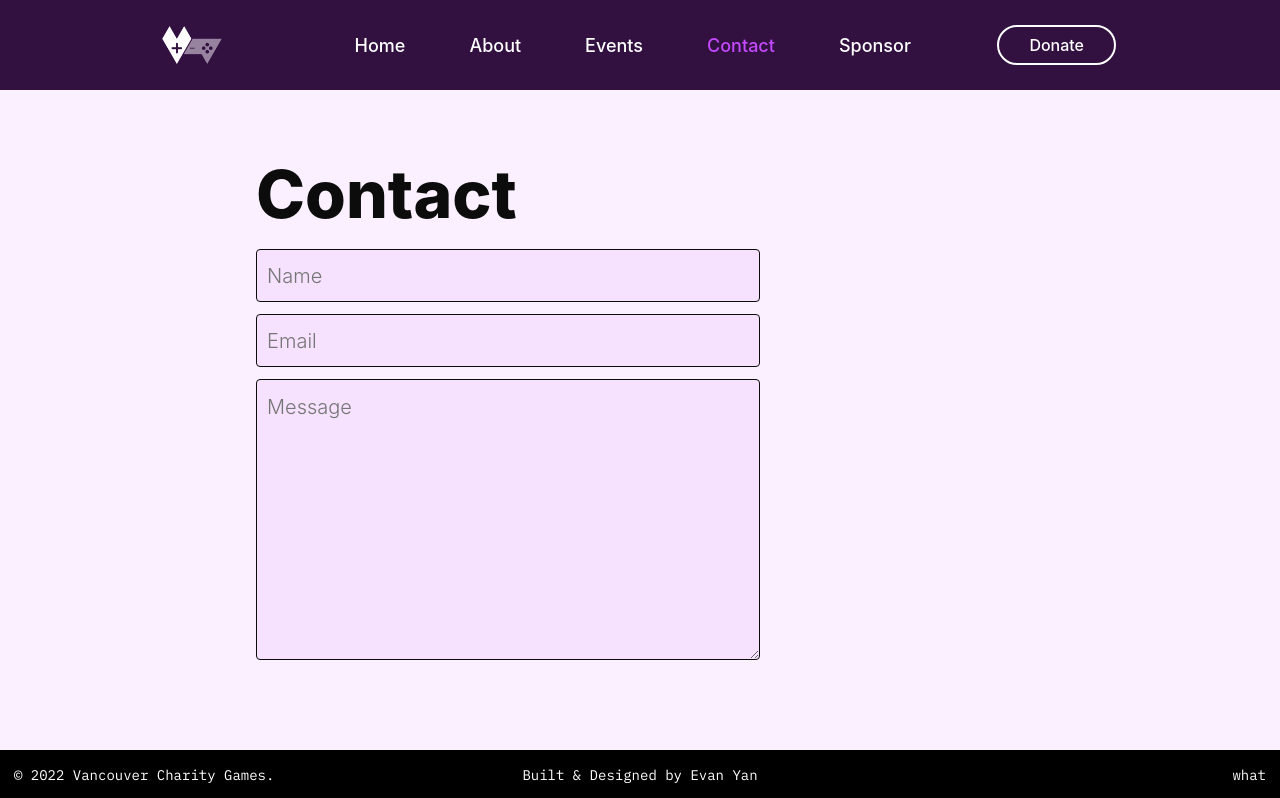
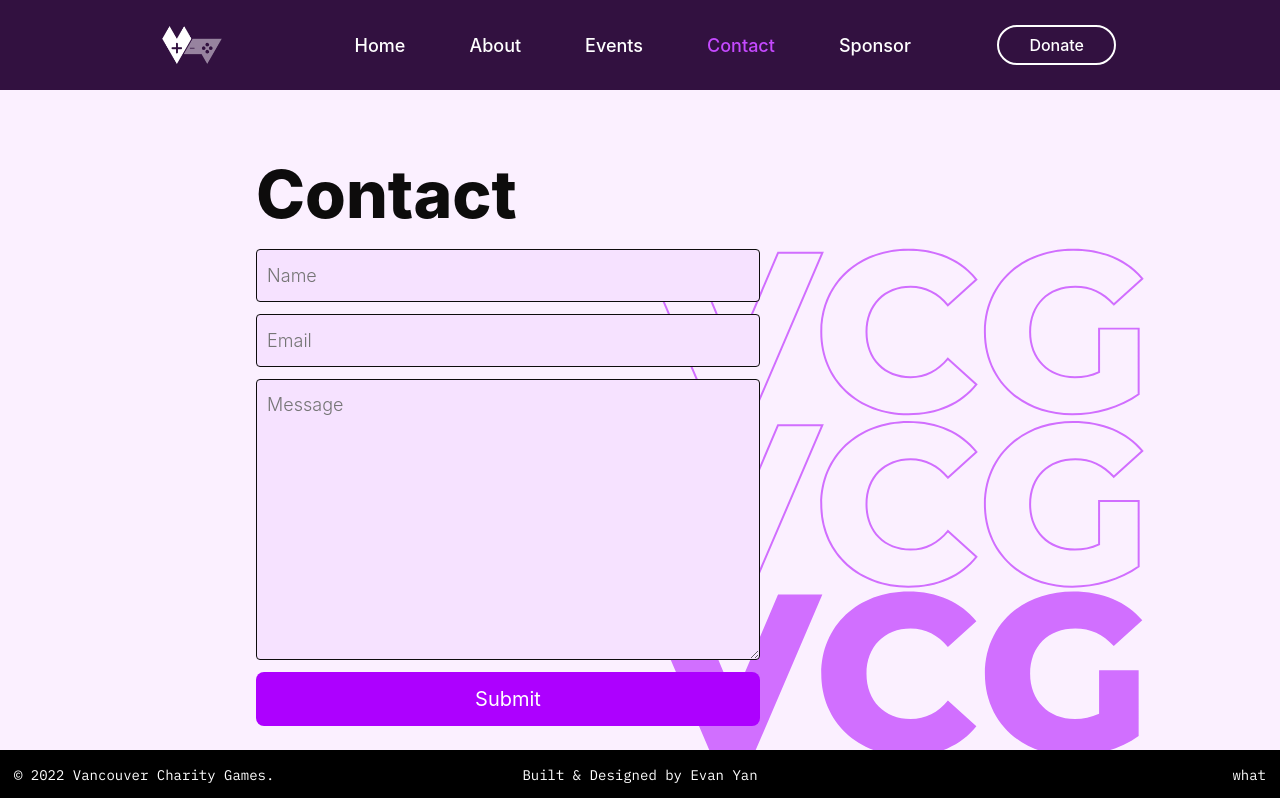
Before and after one commit to evanyans/vancouver-charity-games, a React (Create React App) app: page /contact in a window 1280 px wide. Shown: the top 798 px of the page. Built offline with nearby package versions, Linux system fonts and the light colour scheme.

Commit message:
contact page
lacks submit functionality

```diff
--- a/src/pages/Contact.tsx
+++ b/src/pages/Contact.tsx
@@ -1,5 +1,6 @@
 import React, { useState } from 'react'
 import styled from 'styled-components'
+import vcg from '../images/vcg.svg';
 
 const Contact = () => {
 
@@ -8,11 +9,13 @@ const Contact = () => {
       <Body>
         <Title>Contact</Title>
         <Form>
-          <input type="text" placeholder="Name"/>
-          <input type="email" placeholder="Email"/>
-          <textarea rows={6} id="message" placeholder="Message"></textarea>
+          <input type="text" placeholder="Name" required/>
+          <input type="email" placeholder="Email" required/>
+          <textarea rows={6} id="message" placeholder="Message" required></textarea>
+          <input type="submit" value="Submit" />
         </Form>
       </Body>
+      <img className="vcg" src={vcg} alt="vcg" />
     </Wrapper>
   )
 }
@@ -20,6 +23,35 @@ const Contact = () => {
 export default Contact
 
 export const Wrapper = styled.div`
+.vcg{
+  position:absolute;
+  width:510px;
+  top:192px;
+  right:10%;
+  z-index:-10;
+  @media only screen and (max-width: 600px) {
+  width:300px;
+ top:494px;
+ right:4%;
+}
+
+/* Small devices (portrait tablets and large phones, 600px and up) */
+@media only screen and (min-width: 600px) {
+}
+
+/* Medium devices (landscape tablets, 768px and up) */
+@media only screen and (min-width: 768px) {
+}
+
+/* Large devices (laptops/desktops, 992px and up) */
+@media only screen and (min-width: 992px) {
+}
+
+/* Extra large devices (large laptops and desktops, 1200px and up) */
+@media only screen and (min-width: 1200px) {
+  width:510px;
+}
+}
 `
 
 export const Body = styled.div`
@@ -34,6 +66,13 @@ export const Title = styled.div`
   color:#0D0C0C;
   font-size:66px;
   padding-bottom:15px;
+  @media only screen and (max-width: 600px) {
+    font-size:36px;
+}
+
+/* Small devices (portrait tablets and large phones, 600px and up) */
+@media only screen and (min-width: 600px) {
+}
 `
 
 export const Form = styled.form`
@@ -42,34 +81,63 @@ export const Form = styled.form`
   gap:.75rem;
   width:85%;
   max-width:504px;
-
   input[type=text]{
     height:53px;
-    font-size:20px;
+    font-size:18px;
     font-weight:300;
     background-color:#F6E2FF;
     border-radius:4px;
     border: solid 1px #0D0C0C;
     padding-left:2%;
+    @media only screen and (max-width: 600px) {
+    font-size:14px;
+    height:40px;
+}
+
   }
   input[type=email]{
     height:53px;
-    font-size:20px;
+    font-size:18px;
     font-weight:300;
     background-color:#F6E2FF;
     border-radius:4px;
     border: solid 1px #0D0C0C;
     padding-left:2%;
+    @media only screen and (max-width: 600px) {
+    font-size:14px;
+    height:40px;
+}
   }
   textarea{
-    padding-top:15px;
+    padding-top:14px;
     height:281px;
-    font-size:20px;
+    font-size:18px;
     font-weight:300;
     background-color:#F6E2FF;
     border-radius:4px;
     border: solid 1px #0D0C0C;
     padding-left:2%;
+    @media only screen and (max-width: 600px) {
+    font-size:14px;
+    height:240px;
+    padding-top:10px;
+}
+  }
+  input[type=submit] {
+    background:#AD00FF;
+    border-radius:8px;
+    padding: 15px 70px;
+    font-size:20px;
+    border:none;
+    color:white;
+    transition: all 0.2s ease-in-out;
+    &:hover {
+        transition: all 0.2s ease-in-out;
+        background:#f5e0ff;
+        border:none;
+        color:#4a4949;
+        cursor:pointer;
 
+    }
   }
 `
--- a/src/pages/Events.tsx
+++ b/src/pages/Events.tsx
@@ -1,7 +1,6 @@
 import React from 'react'
 import styled from 'styled-components';
 import wonyoung from '../images/wonyoung.png';
-import UNICEF from '../images/UNICEF.png';
 import { NavLink as Link } from 'react-router-dom';
 import AOS from 'aos';
 import 'aos/dist/aos.css';
--- a/src/past/SummervalBCH.tsx
+++ b/src/past/SummervalBCH.tsx
@@ -39,6 +39,7 @@ export const Wrapper = styled.div`
   display:flex;
   justify-content:center;
   padding-top: 7%;
+  padding-bottom:300px;
   @media only screen and (max-width: 600px) {
     padding-left:5%;
   padding-right:5%;
```
Also changed, not shown: src/images/vcg.svg (added).
